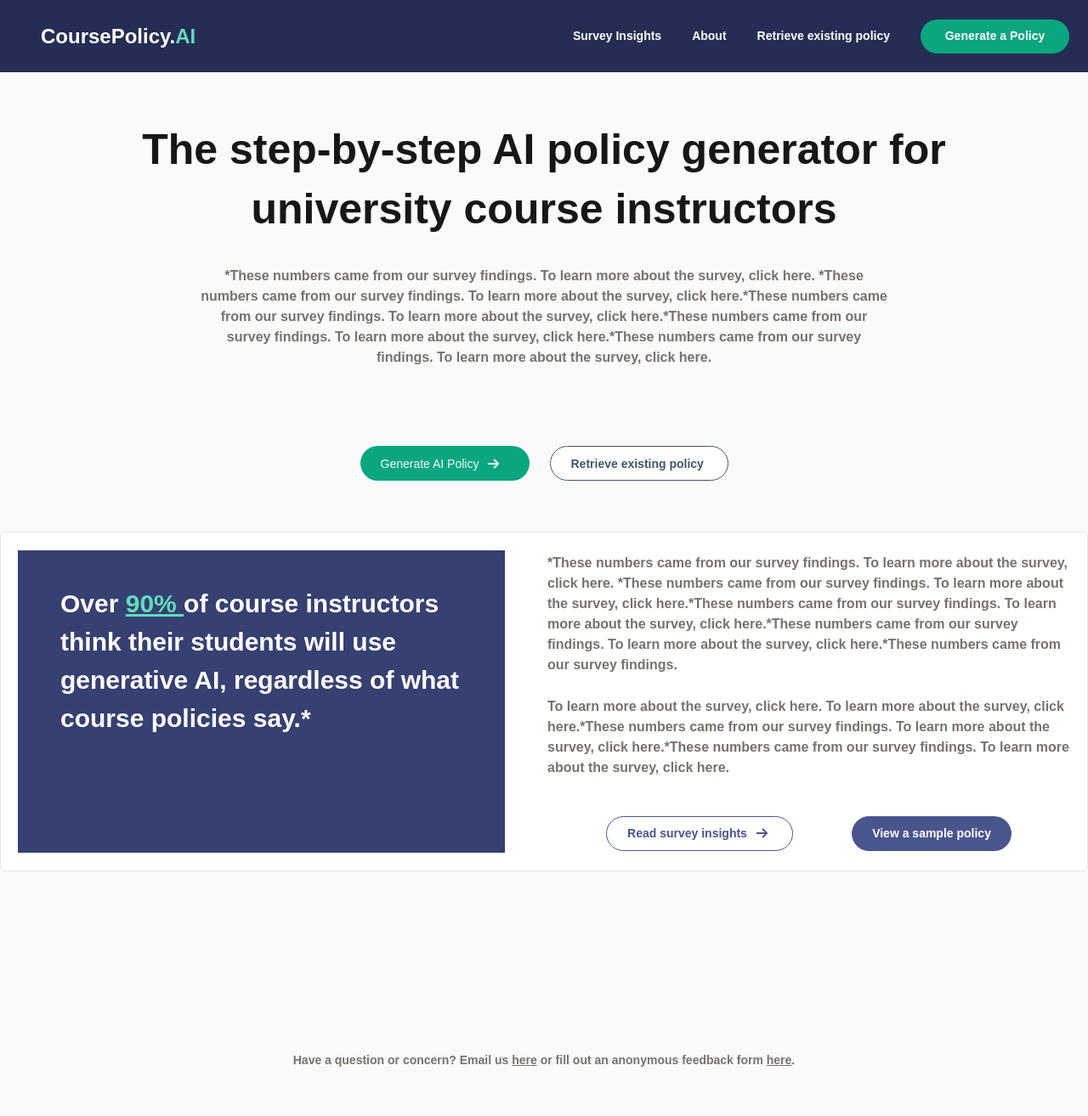
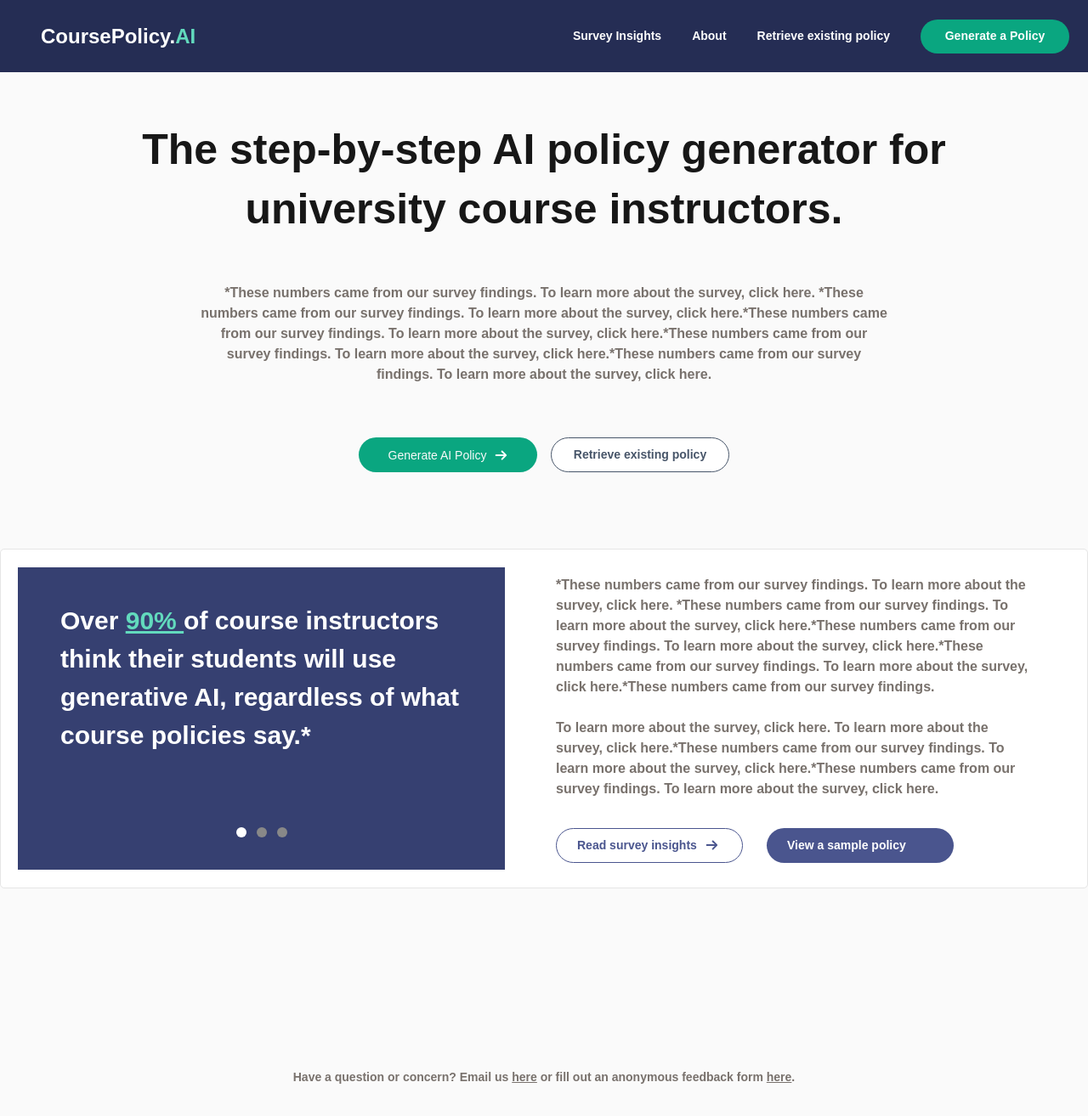
Before and after one commit to coursepolicy/policy-generator, a Next.js app: page / in a window 1280 px wide. Shown: the top 1314 px of the page at 85% size. Built offline with nearby package versions, Linux system fonts and the light colour scheme.

Commit message:
fix for prod

```diff
--- a/app/(main)/_components/Tooltip.tsx
+++ b/app/(main)/_components/Tooltip.tsx
@@ -2,7 +2,7 @@ import Image from "next/image";
 
 export function Tooltip() {
   return (
-    <div className="ml-[20px] flex min-h-[34px]  w-[96%] max-w-[904px] items-center justify-start rounded-[3px] bg-indigo-50 pl-[20px]">
+    <div className="flex min-h-[34px] w-[100%] max-w-[904px]  items-center justify-start rounded-[3px] bg-indigo-50 pl-[20px] md:ml-[20px] md:w-[96%]">
       <p>
         <span className="text-xs font-normal leading-normal text-blue-500">
           <Image
--- a/app/(main)/_home/CTA.tsx
+++ b/app/(main)/_home/CTAButtonSection.tsx
@@ -3,12 +3,12 @@ import { Button } from "@/components/ui/button";
 import Link from "next/link";
 import rightArrowWhite from "@/public/images/right-arrow-white.svg";
 
-export default function CTA() {
+export default function CTAButtonSection() {
   return (
-    <div className="my-[60px] grid grid-flow-col gap-6">
+    <div className="my-[30px] grid grid-flow-row justify-center gap-6 md:mb-[90px] md:mt-[30px] md:grid-flow-col md:gap-4">
       <Button
         asChild
-        className="inline-flex h-[41px] w-[199px] items-center justify-start gap-2.5 rounded-[100px]
+        className="inline-flex h-[41px] w-[210px] items-center justify-center gap-2.5 rounded-[100px]
          bg-coursePolicyGreen px-6 py-2"
       >
         <Link href="/generate">
@@ -19,7 +19,7 @@ export default function CTA() {
       <Button
         asChild
         variant={"outline"}
-        className="inline-flex h-[41px] w-[210px] items-start justify-start gap-2.5 rounded-[100px] border border-slate-600
+        className="inline-flex h-[41px] w-[210px] items-center justify-center gap-2.5 rounded-[100px] border border-slate-600
           bg-white px-6 py-2 text-right text-sm font-semibold leading-[25px] text-slate-600"
       >
         <Link href="/existing">Retrieve existing policy</Link>
--- a/app/(main)/_home/Carousel.tsx
+++ b/app/(main)/_home/Carousel.tsx
@@ -14,7 +14,9 @@ const components: React.FC<React.HTMLProps<HTMLDivElement>>[] = [
 export default function Carousel() {
   const [viewportRef, embla] = useEmblaCarousel({});
   const [selectedIndex, setSelectedIndex] = useState(0);
-  const [scrollSnaps, setScrollSnaps] = useState<number[]>([]);
+  const [scrollSnaps, setScrollSnaps] = useState<number[]>(
+    components.map((_, index) => index),
+  );
 
   const scrollTo = useCallback(
     (index: number) => embla && embla.scrollTo(index),
@@ -36,6 +38,7 @@ export default function Carousel() {
     embla.on("select", onSelect);
   }, [embla, onInit, onSelect]);
 
+  console.log(scrollSnaps);
   return (
     <section aria-label="hero carousel">
       <div
--- a/app/(main)/_home/CarouselButtonSection.tsx
+++ b/app/(main)/_home/CarouselButtonSection.tsx
@@ -3,14 +3,17 @@ import { Button } from "@/components/ui/button";
 import Link from "next/link";
 import rightArrow from "@/public/images/right-arrow.svg";
 
-export default function CarouselButtonContainer() {
+export default function CarouselButtonSection() {
   return (
-    <div className="flex justify-evenly">
+    <div
+      className="grid grid-flow-row items-center gap-3
+    md:grid-flow-col md:justify-start md:gap-7"
+    >
       <div>
         <Button
           asChild
           className=" flex h-[41px] w-[220px] items-center justify-start gap-2.5 rounded-[100px] border border-[#4A558E]
-              px-6 py-2 text-right text-sm font-semibold leading-[25px] text-[#4A558E] sm:mt-[10px] lg:mt-[45px]"
+              px-6 py-2 text-right text-sm font-semibold leading-[25px] text-[#4A558E] sm:mt-[10px]"
           variant={"outline"}
         >
           <Link href="/blog">
@@ -22,8 +25,8 @@ export default function CarouselButtonContainer() {
       <div>
         <Button
           asChild
-          className=" flex h-[41px] items-center justify-start gap-2.5 rounded-[100px] bg-[#4A558E]
-              px-6 py-2 text-right text-sm font-semibold leading-[25px] text-white sm:mt-[10px] lg:mt-[45px]"
+          className=" flex h-[41px] w-[220px] items-center justify-start gap-2.5 rounded-[100px] bg-[#4A558E]
+              px-6 py-2 text-right text-sm font-semibold leading-[25px] text-white sm:mt-[10px]"
           variant={"default"}
         >
           <Link href="/sample">View a sample policy</Link>
--- a/app/(main)/_home/CarouselContainer.tsx
+++ b/app/(main)/_home/CarouselContainer.tsx
@@ -1,17 +1,19 @@
 import Carousel from "./Carousel";
-import CarouselButtonContainer from "./CarouselButtonSection";
+import CarouselButtonSection from "./CarouselButtonSection";
 import CarouselCopyText from "./CarouselCopyText";
 
 export default function CarouselContainer() {
   return (
     <div
-      className="flex min-h-[400px] max-w-[1440px] flex-col items-center rounded-[5px] border border-neutral-200 bg-white
-      px-[20px] lg:flex-row"
+      className="grid h-[100%] max-w-[1440px] grid-flow-row items-center justify-center gap-6 rounded-[5px] border border-neutral-200 bg-white
+      py-[20px] md:gap-[40px] lg:min-h-[400px] lg:justify-between lg:gap-[20px] lg:px-[20px] xl:grid-flow-col xl:px-[20px] 2xl:gap-[30px]"
     >
-      <Carousel />
-      <div className="mt-[40px] lg:ml-[50px] lg:mt-0">
+      <div className="grid items-center justify-center xl:justify-start">
+        <Carousel />
+      </div>
+      <div className="mx-[40px] grid grid-flow-row gap-6 xl:p-0">
         <CarouselCopyText />
-        <CarouselButtonContainer />
+        <CarouselButtonSection />
       </div>
     </div>
   );
--- a/app/(main)/_home/CarouselCopyText.tsx
+++ b/app/(main)/_home/CarouselCopyText.tsx
@@ -9,7 +9,7 @@ export default function CarouselCopyText() {
         numbers came from our survey findings. To learn more about the survey,
         click here.*These numbers came from our survey findings.
       </p>
-      <p className="mt-[25px] text-base font-semibold leading-normal text-stone-500">
+      <p className="text-base font-semibold leading-normal text-stone-500">
         To learn more about the survey, click here. To learn more about the
         survey, click here.*These numbers came from our survey findings. To
         learn more about the survey, click here.*These numbers came from our
--- a/app/(main)/_home/HomeContainer.tsx
+++ b/app/(main)/_home/HomeContainer.tsx
@@ -1,12 +1,12 @@
-import CTA from "./CTA";
+import CTAButtonSection from "./CTAButtonSection";
 import CarouselContainer from "./CarouselContainer";
-import HomeHeading from "./HomeHeading";
+import HomeHeadingCopyText from "./HomeHeadingCopyText";
 
 export default function HomeContainer() {
   return (
     <main className="mb-[150px] flex flex-col items-center justify-center">
-      <HomeHeading />
-      <CTA />
+      <HomeHeadingCopyText />
+      <CTAButtonSection />
       <CarouselContainer />
     </main>
   );
--- a/app/(main)/_home/HomeHeading.tsx
+++ /dev/null
@@ -1,18 +0,0 @@
-export default function HomeHeading() {
-  return (
-    <>
-      <h1 className="max-w-[1018px] self-center p-8 text-center text-[50px] font-bold leading-[70px] text-neutral-900 md:pt-14">
-        The step-by-step AI policy generator for university course instructors
-      </h1>
-      <p className="w-[100%] max-w-[875px] p-8 text-center text-base font-semibold leading-normal text-stone-500 md:pt-0">
-        *These numbers came from our survey findings. To learn more about the
-        survey, click here. *These numbers came from our survey findings. To
-        learn more about the survey, click here.*These numbers came from our
-        survey findings. To learn more about the survey, click here.*These
-        numbers came from our survey findings. To learn more about the survey,
-        click here.*These numbers came from our survey findings. To learn more
-        about the survey, click here.
-      </p>
-    </>
-  );
-}
--- /dev/null
+++ b/app/(main)/_home/HomeHeadingCopyText.tsx
@@ -0,0 +1,28 @@
+export default function HomeHeadingCopyText() {
+  return (
+    <div className="grid  grid-flow-row items-center justify-center">
+      <h1
+        className="w-[100%] max-w-[1018px] self-center p-[30px]
+       text-center text-[35px] font-bold leading-[40px] text-neutral-900 md:p-8
+       md:pt-14 md:text-[50px] md:leading-[70px]"
+      >
+        The step-by-step AI policy generator for university course instructors.
+      </h1>
+      <div className="flex justify-center md:mt-[20px]">
+        <p
+          className="inline-flex max-w-[875px] justify-center self-center
+      p-[20px] text-center text-base font-semibold leading-normal
+        text-stone-500 md:p-8 md:pt-0"
+        >
+          *These numbers came from our survey findings. To learn more about the
+          survey, click here. *These numbers came from our survey findings. To
+          learn more about the survey, click here.*These numbers came from our
+          survey findings. To learn more about the survey, click here.*These
+          numbers came from our survey findings. To learn more about the survey,
+          click here.*These numbers came from our survey findings. To learn more
+          about the survey, click here.
+        </p>
+      </div>
+    </div>
+  );
+}
--- a/app/_components/Footer.tsx
+++ b/app/_components/Footer.tsx
@@ -2,7 +2,7 @@ import React from "react";
 
 export default function Footer() {
   return (
-    <footer className="flex h-[145px] items-center justify-center">
+    <footer className="mx-10 flex h-[145px] items-center justify-center text-center sm:mx-0">
       <p className="text-sm font-bold leading-normal text-stone-500">
         Have a question or concern? Email us{" "}
         <a
--- a/package.json
+++ b/package.json
@@ -8,7 +8,8 @@
     "start": "next start",
     "lint": "next lint",
     "deploy:local": "AWS_PROFILE=staging && sst deploy --stage ctantay",
-    "deploy:staging": "AWS_PROFILE=staging && sst deploy --stage staging"
+    "deploy:staging": "AWS_PROFILE=staging && sst deploy --stage staging",
+    "deploy:prod": "AWS_PROFILE=production && sst deploy --stage production"
   },
   "dependencies": {
     "@dnd-kit/core": "^6.0.8",
--- a/tailwind.config.ts
+++ b/tailwind.config.ts
@@ -18,6 +18,7 @@ const config: Config = {
       center: true,
       padding: "2rem",
       screens: {
+        xl: "1100px",
         "2xl": "1400px",
       },
     },
@@ -63,8 +64,8 @@ const config: Config = {
         sm: "calc(var(--radius) - 4px)",
       },
       backgroundImage: {
-        'bg-mobile': "url('/images/bg-mobile.svg')",
-        'bg-desktop': "url('/images/bg-desktop.svg')",
+        "bg-mobile": "url('/images/bg-mobile.svg')",
+        "bg-desktop": "url('/images/bg-desktop.svg')",
       },
       fontFamily: {
         sans: ["var(--font-poppins)", "inter", "sans-serif"],
@@ -72,7 +73,7 @@ const config: Config = {
       backgroundColor: {
         coursePolicyGreen: "#0AA680",
         coursePolicyHoverGreen: "#078A6A",
-        hoverBlue: "#1C2344"
+        hoverBlue: "#1C2344",
       },
       textColor: {
         coursePolicyLightGreen: "#62DABD",
@@ -106,8 +107,8 @@ const config: Config = {
         "accordion-up": "accordion-up 0.2s ease-out",
       },
       boxShadow: {
-        'editing-shawow': '0px 4px 15px 0px rgba(0, 0, 0, 0.3)'
-      }
+        "editing-shawow": "0px 4px 15px 0px rgba(0, 0, 0, 0.3)",
+      },
     },
   },
   plugins: [],
```
